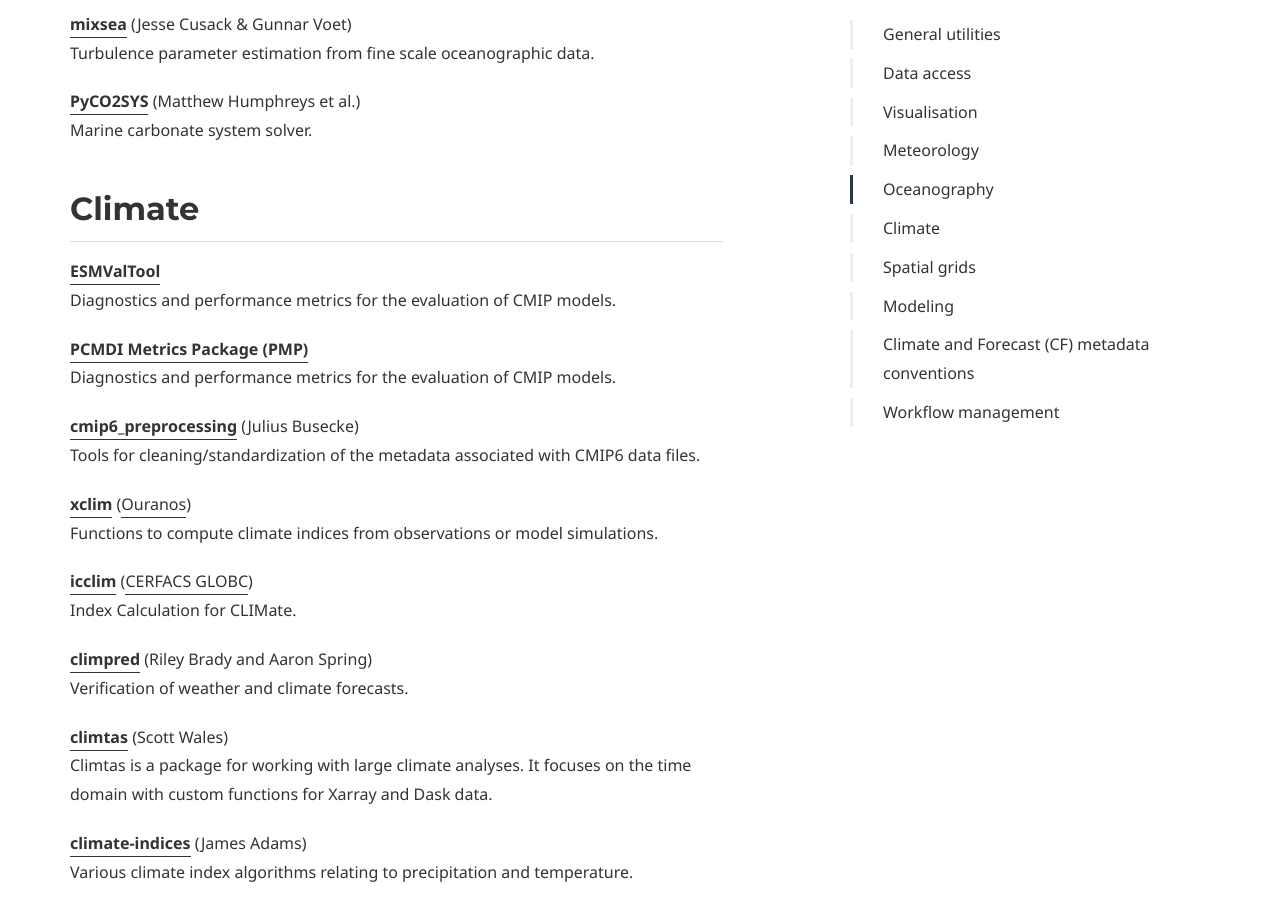
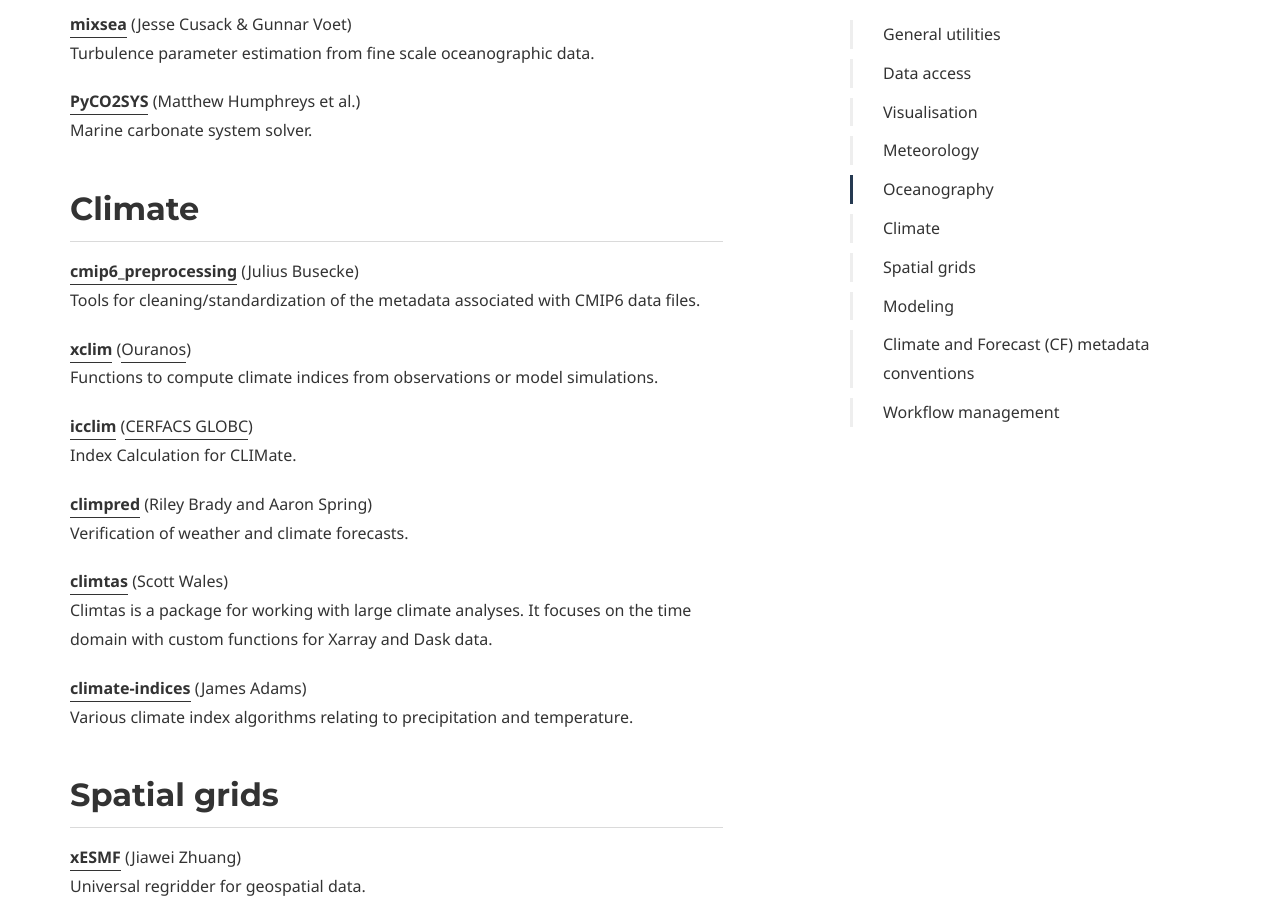
Before and after one commit to PyAOS/pyaos.github.io, a Jekyll site: the page built from packages.md, in a window 1280 px wide and 900 px high, scrolled down 3971 px. Built offline with Jekyll 4.4.1, drawn with Linux system fonts in a browser that asks for light colours; some web fonts are replaced.

Commit message:
Remove diagnostics packages

```diff
--- a/packages.md
+++ b/packages.md
@@ -149,12 +149,6 @@
 
 ## Climate
 
-**[ESMValTool](https://docs.esmvaltool.org/)**
-Diagnostics and performance metrics for the evaluation of CMIP models.
-
-**[PCMDI Metrics Package (PMP)](http://pcmdi.github.io/pcmdi_metrics/index.html)**
-Diagnostics and performance metrics for the evaluation of CMIP models.
-
 **[cmip6_preprocessing](https://cmip6-preprocessing.readthedocs.io/)** (Julius Busecke)
 Tools for cleaning/standardization of the metadata associated with CMIP6 data files.
 
```
